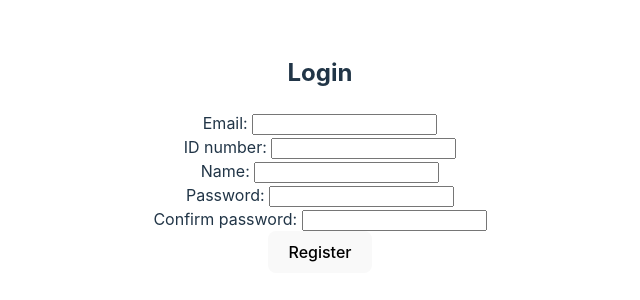
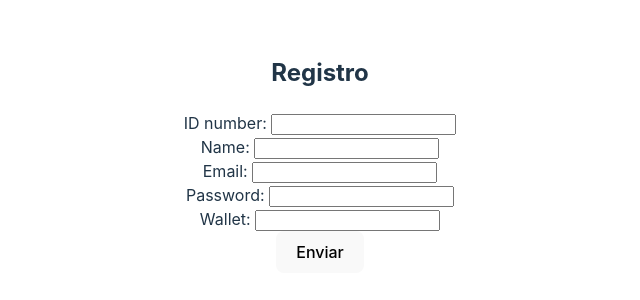
Before and after one commit to YurleisZg/hackaton-frontend, a React (Vite) app: page / in a window 1280 px wide. Shown: the part 246-546 px from the top of the page, without its empty margins (320-960 px from the left). Built offline with nearby package versions, Linux system fonts and the light colour scheme.

Commit message:
✨ add connection back

```diff
--- a/src/App.tsx
+++ b/src/App.tsx
@@ -1,13 +1,11 @@
-import { useState } from 'react'
+import { useState} from 'react'
 import reactLogo from './assets/react.svg'
 import viteLogo from '/vite.svg'
 import './App.css'
-import { Login } from './components/login'
+import { login } from './components/login'
 import { Register } from './components/register'
 
 function App() {
-  const [count, setCount] = useState(0)
-
   return (
     <>
       <Register/>
--- a/src/components/register.tsx
+++ b/src/components/register.tsx
@@ -1,33 +1,62 @@
-import React from 'react'
+import React, { useState } from 'react';
+import { register } from '../services/auth';
 
 export const Register = () => {
+  const [user, setUser] = useState({
+    id: '',
+    name: '',
+    email: '',
+    password: '',
+    wallet: '',
+    registration_hashstring: ''
+  });
+
+  const handleChange = (e: React.ChangeEvent<HTMLInputElement>) => {
+    const { name, value } = e.target;
+    setUser({ ...user, [name]: value });
+  };
+
+  const handleSubmit = async (e: React.FormEvent<HTMLFormElement>) => {
+    e.preventDefault(); // Evita el comportamiento predeterminado del formulario
+
+    const success = await register(user);
+    if (success) {
+      // Aquí puedes manejar el éxito, por ejemplo, redirigir al usuario
+      alert('Registro exitoso');
+    } else {
+      // Manejar el error, por ejemplo, mostrando un mensaje
+      alert('Error en el registro');
+    }
+  };
 
   return (
     <div>
-      <h2>Login</h2>
-      <form>
+      <h2>Registro</h2>
+      <form onSubmit={handleSubmit}>
       <div>
-          <label>Email: </label>
-          <input type="email" required />
-        </div>
-        <div>
           <label>ID number: </label>
-          <input type="id" required />
+          <input type="text" name="id" value={user.id} onChange={handleChange} required />
         </div>
         <div>
           <label>Name: </label>
-          <input type="name" required />
+          <input type="text" name="name" value={user.name} onChange={handleChange} required />
+        </div>
+        <div>
+          <label>Email: </label>
+          <input type="text" name="email" value={user.email} onChange={handleChange} required />
         </div>
         <div>
           <label>Password: </label>
-          <input type="password" required />
+          <input type="text" name="password" value={user.password} onChange={handleChange} required />
         </div>
         <div>
-          <label>Confirm password: </label>
-          <input type="password" required />
+          <label>Wallet: </label>
+          <input type="text" name="wallet" value={user.wallet} onChange={handleChange} required />
         </div>
-        <button type="submit">Register</button>
+        <button type="submit">Enviar</button>
       </form>
     </div>
-  )
+  );
 }
+
+export default Register;
--- a/src/services/api.ts
+++ b/src/services/api.ts
@@ -1,4 +1,4 @@
-const baseUrl = 'http://localhost:8000';
+const baseUrl = 'http://127.0.0.1:8000';
 
 const api = {
     get: async (url: string) => {
--- a/src/services/auth.ts
+++ b/src/services/auth.ts
@@ -6,6 +6,7 @@ interface UserRegister {
     email: string;
     password: string;
     wallet: string;
+    registration_hashstring: string;
 }
 
 interface UserLogin {
```
